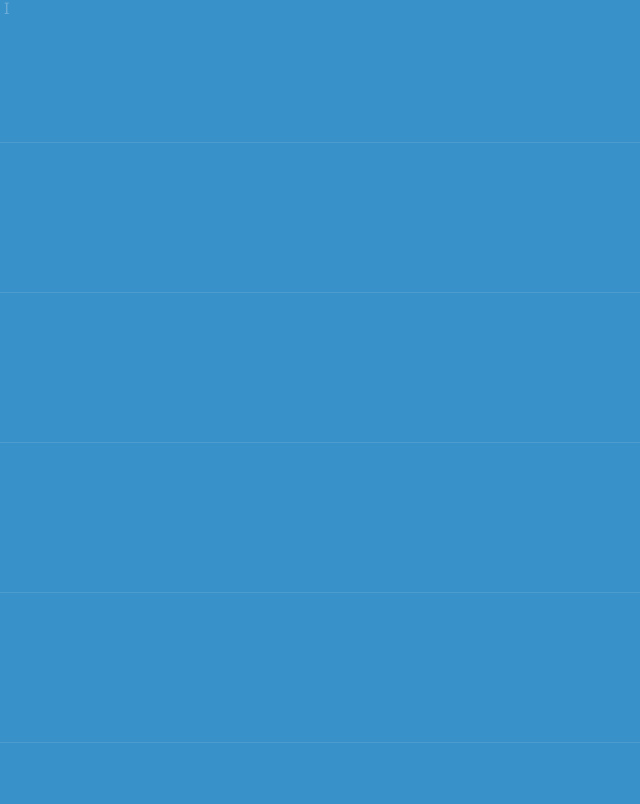
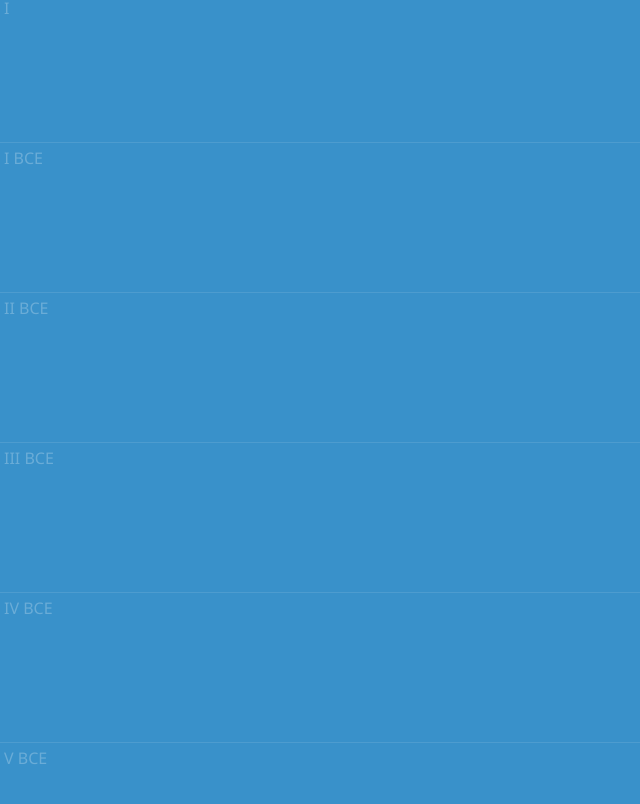
Before and after one commit to onepagehistory/onepagehistory, a Next.js app: page / in a window 1280 px wide. Shown: the part 2956-3760 px from the top of the page, without its empty margins (0-640 px from the left). Built offline with nearby package versions, Linux system fonts and the light colour scheme.

Commit message:
century name for BCE

```diff
--- a/src/Scales/Scales.tsx
+++ b/src/Scales/Scales.tsx
@@ -1,6 +1,6 @@
 import React from 'react';
 import './Scales.scss';
-import { toRoman } from '../shared/toRoman';
+import { centuryToRoman } from '../shared/toRoman';
 
 export const Scales = ({ from, to }: { from: number, to: number }) => {
     const toCentury = Math.floor(to / 100);
@@ -29,7 +29,7 @@ export const Scales = ({ from, to }: { from: number, to: number }) => {
 
     return (<div className="Scales">{
         centuries.map(entry => {
-            const centName = toRoman(entry.century);
+            const centName = centuryToRoman(entry.century);
             const centId = centName;
             return (
                 <div
--- a/src/shared/toRoman.ts
+++ b/src/shared/toRoman.ts
@@ -1,13 +1,23 @@
 // taken form https://www.selftaughtjs.com/algorithm-sundays-converting-roman-numerals/
-export const toRoman = (num: number) => {
+export const numberToRoman = (value: number) => {
     let result = '';
     const decimal = [1000, 900, 500, 400, 100, 90, 50, 40, 10, 9, 5, 4, 1];
     const roman = ['M', 'CM', 'D', 'CD', 'C', 'XC', 'L', 'XL', 'X', 'IX', 'V', 'IV', 'I'];
     for (let i = 0; i <= decimal.length; i++) {
-        while (num % decimal[i] < num) {
+        while (value % decimal[i] < value) {
             result += roman[i];
-            num -= decimal[i];
+            value -= decimal[i];
         }
     }
     return result;
 }
+
+export const centuryToRoman = (value: number) => {
+    const sign = Math.sign(value);
+    const num = Math.abs(value);
+    if (sign <= 0) {
+        return `${numberToRoman(num + 1)} BCE`
+    }
+
+    return numberToRoman(num);
+}
```
